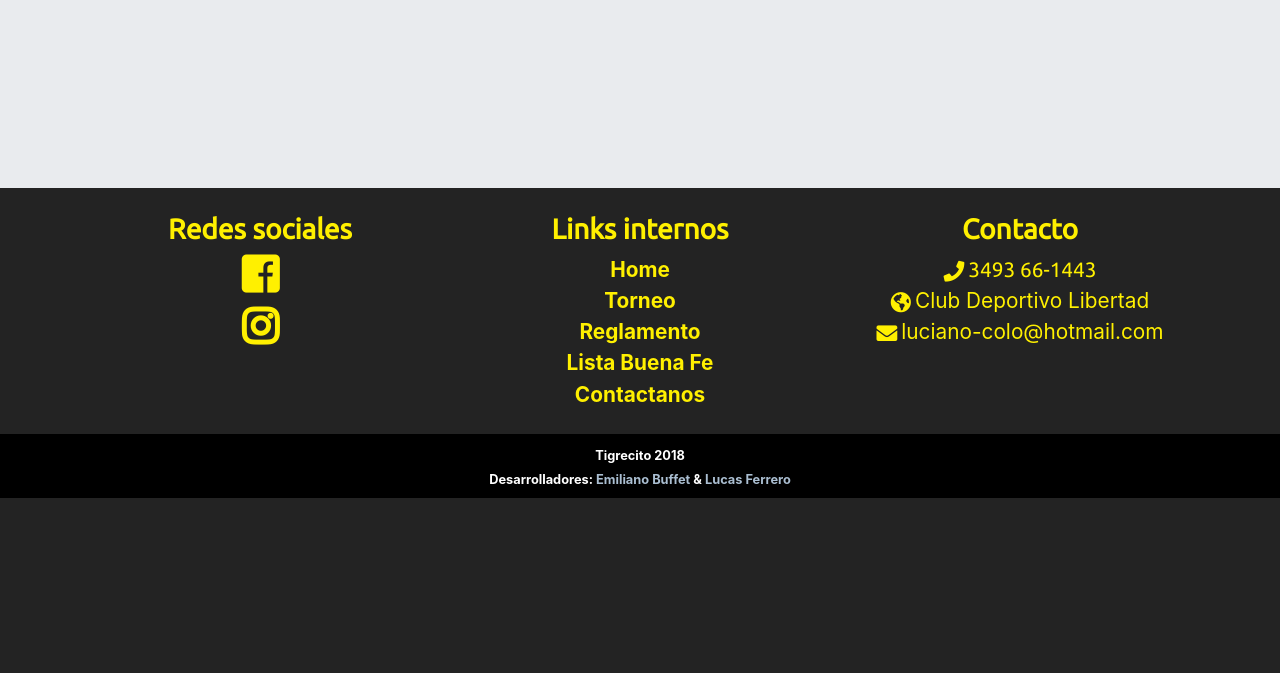
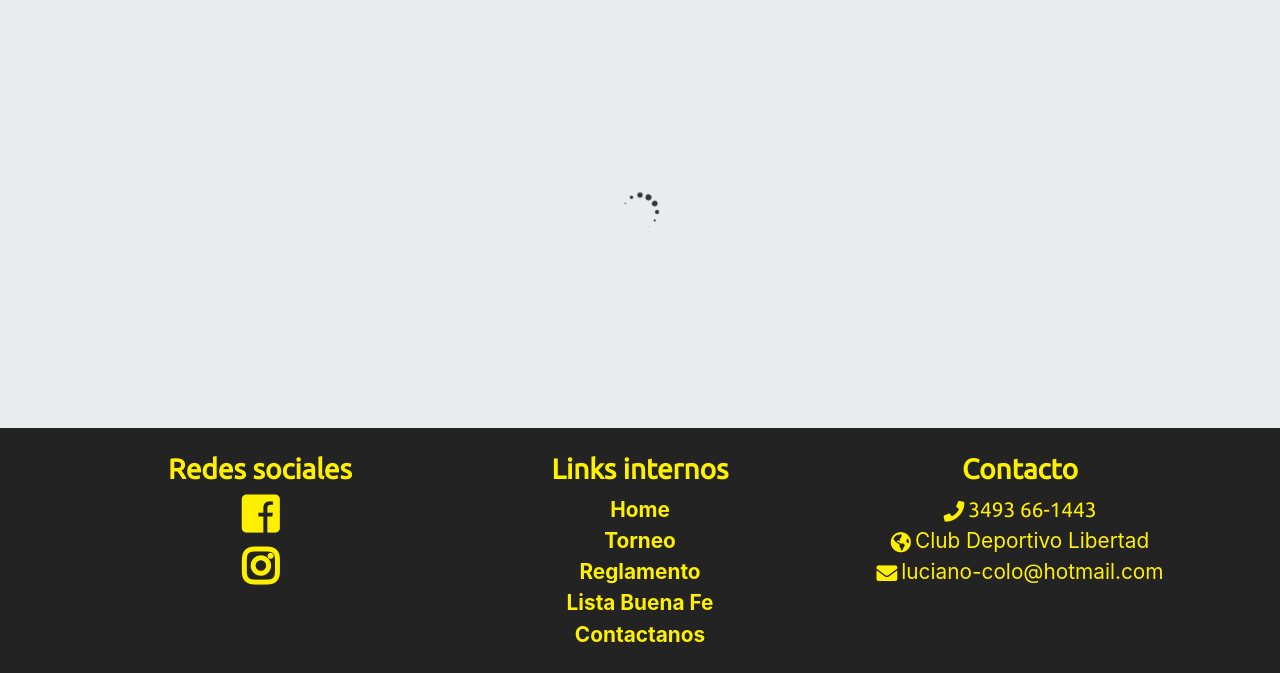
Before and after one commit to EmiBuffet/Tigrecito, a Django app: page /partidos/ in a window 1280 px wide. Shown: the part 359-1032 px from the top of the page. Before the commit the page ends 857 px from the top, so only its background shows below. Run offline with Django 3.2, Linux system fonts and the light colour scheme; some libraries are stand-ins or nearby versions; some web fonts are replaced.

Commit message:
agrego loading cuando se traen todos los clubs en el buscados partidos

```diff
--- a/static/js/buscadorPartido.js
+++ b/static/js/buscadorPartido.js
@@ -12,7 +12,8 @@ var vm2 = new Vue({
 		matchInfo: {
 			clubId: null,
 			categoryId: 'default'
-		}
+		},
+        isFetchingClubs: false
 	},
 	methods: {
 		searchByClubName: function(e) {
@@ -28,12 +29,15 @@ var vm2 = new Vue({
 			}
 		},
 		getAllClubs: function() {
+            this.isFetchingClubs = true
 			axios.get(`${HOST}/api/clubes?format=json`)
 				.then(res => {
 					this.clubs = res.data.clubes
+                    this.isFetchingClubs = false
 				})
 				.catch(err => {
 					console.eror(err)
+                    this.isFetchingClubs = false
 				})
 		},
 		selectClub: function(index) {
--- a/tournament/templates/partidos.html
+++ b/tournament/templates/partidos.html
@@ -10,7 +10,8 @@
 </div>
 
 <div class="heading-container p-md-5 p-2 mt-5 mb-5">
-    <div class="container" id="buscadorPartido" v-if="clubs.length > 0">
+    <div class="container" id="buscadorPartido">
+        <template v-if="!isFetchingClubs">
             <h1 class="heading-text text-center pb-2">Buscar equipo</h1>
 
             <form class="mt-2">
@@ -44,6 +45,21 @@
                     </div>
                 </div>
             </form>
+        </template>
+        <div class="sk-circle" v-else>
+            <div class="sk-circle1 sk-child"></div>
+            <div class="sk-circle2 sk-child"></div>
+            <div class="sk-circle3 sk-child"></div>
+            <div class="sk-circle4 sk-child"></div>
+            <div class="sk-circle5 sk-child"></div>
+            <div class="sk-circle6 sk-child"></div>
+            <div class="sk-circle7 sk-child"></div>
+            <div class="sk-circle8 sk-child"></div>
+            <div class="sk-circle9 sk-child"></div>
+            <div class="sk-circle10 sk-child"></div>
+            <div class="sk-circle11 sk-child"></div>
+            <div class="sk-circle12 sk-child"></div>
+        </div>
     </div>
 </div>
 </div>
```
Lines whose indentation alone changed are shown as unchanged.
